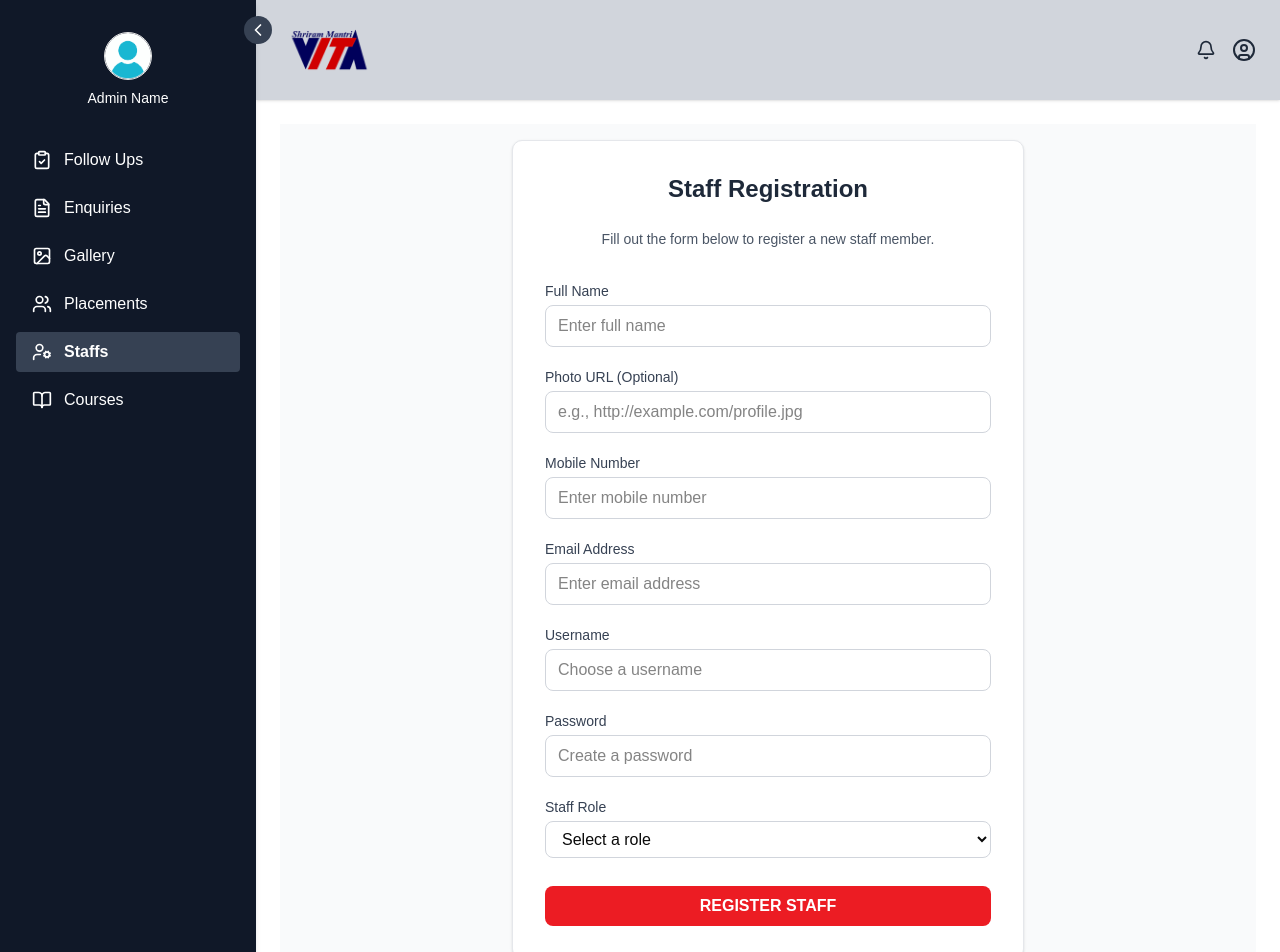
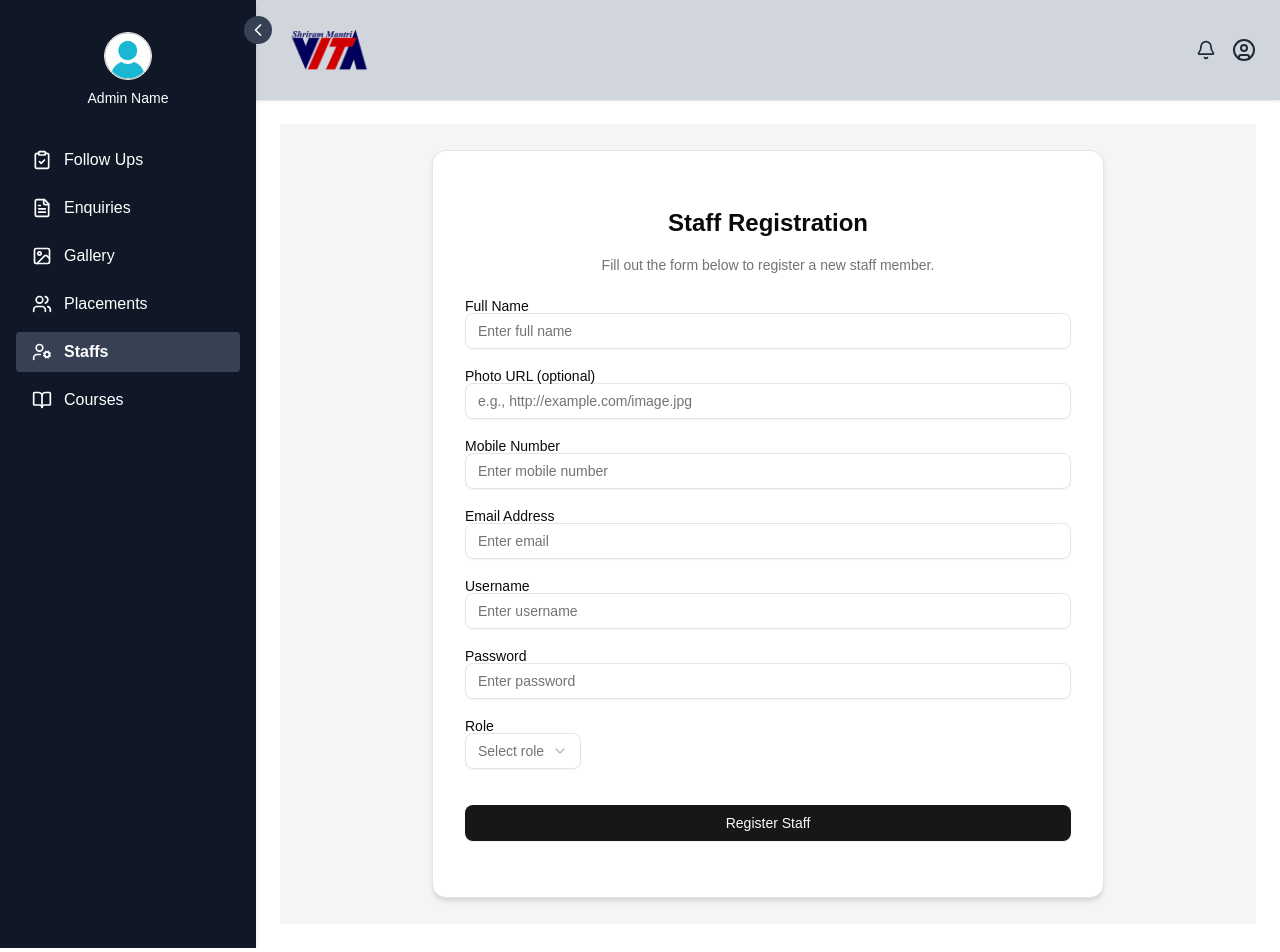
Before and after one commit to Sahilkamble1122/ComputerSeekho_Frontend, a Next.js app in the folder Frontend/Next.Js_repo/computer_sekho/: page /admin/staffs/addstaff in a window 1280 px wide. Shown: the top 952 px of the page. Built offline with nearby package versions, Linux system fonts and the light colour scheme.

Commit message:
admin staff done

```diff
--- a/Frontend/Next.Js_repo/computer_sekho/app/admin/components/Sidebar.jsx
+++ b/Frontend/Next.Js_repo/computer_sekho/app/admin/components/Sidebar.jsx
@@ -18,7 +18,7 @@ const navItems = [
   { name: 'Follow Ups', icon: ClipboardCheck, path: '/admin' },
   { name: 'Enquiries', icon: FileText, path: '/admin/enquiries' },
   { name: 'Gallery', icon: Image, path: '/admin/gallery/album' },
-  { name: 'Placements', icon: Users, path: '/admin/placements' },
+  { name: 'Placements', icon: Users, path: '/admin/placement' },
   { name: 'Staffs', icon: UserCog, path: '/admin/staffs' },
   { name: 'Courses', icon: BookOpen, path: '/admin/courses' },
 ];
--- /dev/null
+++ b/Frontend/Next.Js_repo/computer_sekho/app/admin/staffs/[staffId]/edit.jsx
@@ -0,0 +1,133 @@
+'use client'
+
+import { useEffect, useState } from 'react';
+import { useParams, useRouter } from 'next/navigation';
+import { Input } from '@/components/ui/input';
+import { Button } from '@/components/ui/button';
+import { Label } from '@/components/ui/label';
+import { toast } from 'sonner';
+
+export default function EditStaff() {
+  const { staffId } = useParams();
+  const router = useRouter();
+
+  const [staff, setStaff] = useState({
+    staff_name: '',
+    photo_url: '',
+    staff_mobile: '',
+    staff_email: '',
+    staff_username: '',
+    staff_password: '',
+    staff_role: '',
+  });
+
+  // Fetch existing staff data
+  useEffect(() => {
+    const fetchStaff = async () => {
+      try {
+        const res = await fetch(`/api/staff/${staffId}`); // 🔁 Replace with your API endpoint
+        const data = await res.json();
+        if (!res.ok) throw new Error(data.message);
+        setStaff(data);
+      } catch (error) {
+        toast.error('Failed to fetch staff details');
+      }
+    };
+
+    if (staffId) fetchStaff();
+  }, [staffId]);
+
+  // Handle form submit
+  const handleSubmit = async (e) => {
+    e.preventDefault();
+
+    try {
+      const res = await fetch(`/api/staff/${staffId}`, {
+        method: 'PUT',
+        headers: { 'Content-Type': 'application/json' },
+        body: JSON.stringify(staff),
+      });
+
+      if (!res.ok) throw new Error('Update failed');
+      toast.success('Staff updated successfully');
+      router.push('/admin/staff');
+    } catch (error) {
+      toast.error('Error updating staff');
+    }
+  };
+
+  return (
+    <div className="max-w-xl mx-auto mt-10 bg-white shadow-md p-6 rounded-md">
+      <h2 className="text-xl font-semibold mb-6">Edit Staff</h2>
+      <form onSubmit={handleSubmit} className="space-y-4">
+        <div>
+          <Label>Name</Label>
+          <Input
+            value={staff.staff_name}
+            onChange={(e) => setStaff({ ...staff, staff_name: e.target.value })}
+            required
+          />
+        </div>
+
+        <div>
+          <Label>Mobile</Label>
+          <Input
+            value={staff.staff_mobile}
+            onChange={(e) => setStaff({ ...staff, staff_mobile: e.target.value })}
+            required
+          />
+        </div>
+
+        <div>
+          <Label>Email</Label>
+          <Input
+            value={staff.staff_email}
+            onChange={(e) => setStaff({ ...staff, staff_email: e.target.value })}
+            required
+          />
+        </div>
+
+        <div>
+          <Label>Username</Label>
+          <Input
+            value={staff.staff_username}
+            onChange={(e) => setStaff({ ...staff, staff_username: e.target.value })}
+            required
+          />
+        </div>
+
+        <div>
+          <Label>Password</Label>
+          <Input
+            type="password"
+            value={staff.staff_password}
+            onChange={(e) => setStaff({ ...staff, staff_password: e.target.value })}
+            required
+          />
+        </div>
+
+        <div>
+          <Label>Photo URL</Label>
+          <Input
+            value={staff.photo_url}
+            onChange={(e) => setStaff({ ...staff, photo_url: e.target.value })}
+          />
+        </div>
+
+        <div>
+          <Label>Role</Label>
+          <Input
+            value={staff.staff_role}
+            onChange={(e) => setStaff({ ...staff, staff_role: e.target.value })}
+            placeholder="e.g., Teaching / Non-teaching / Housekeeping"
+            required
+          />
+        </div>
+
+        <Button type="submit" className="w-full">
+          Update Staff
+        </Button>
+      </form>
+    </div>
+  );
+}
--- a/Frontend/Next.Js_repo/computer_sekho/app/admin/staffs/addstaff/page.jsx
+++ b/Frontend/Next.Js_repo/computer_sekho/app/admin/staffs/addstaff/page.jsx
@@ -1,4 +1,9 @@
 'use client';
+import { Card, CardContent } from '@/components/ui/card';
+import { Input } from '@/components/ui/input';
+import { Button } from '@/components/ui/button';
+import { Label } from '@/components/ui/label';
+import { Select, SelectContent, SelectItem, SelectTrigger, SelectValue } from '@/components/ui/select';
 import { useState } from 'react';
 
 export default function StaffRegister() {
@@ -58,135 +63,120 @@ const handleSubmit = async (e) => {
 };
 
   return (
-    <div className="min-h-screen flex items-center justify-center bg-gray-50 p-4">
-      <div className="bg-white p-8 rounded-lg shadow-sm border border-gray-200 w-full max-w-lg">
-        <h2 className="text-2xl font-semibold text-center text-gray-800 mb-6">Staff Registration</h2>
-        <p className="text-center text-gray-600 mb-8 text-sm">Fill out the form below to register a new staff member.</p>
+    <div className="min-h-screen flex items-center justify-center bg-muted p-6">
+      <Card className="w-full max-w-2xl border shadow-md">
+        <CardContent className="p-8">
+          <h2 className="text-2xl font-bold text-center mb-4">Staff Registration</h2>
+          <p className="text-sm text-muted-foreground text-center mb-6">
+            Fill out the form below to register a new staff member.
+          </p>
 
           <form onSubmit={handleSubmit} className="space-y-5">
-          {/* Staff Name */}
+            {/* Full Name */}
             <div>
-            <label htmlFor="staff_name" className="block text-sm font-medium text-gray-700 mb-1">Full Name</label>
-            <input
-              type="text"
+              <Label htmlFor="staff_name">Full Name</Label>
+              <Input
                 id="staff_name"
                 name="staff_name"
                 placeholder="Enter full name"
                 value={formData.staff_name}
                 onChange={handleChange}
-              className="w-full px-3 py-2 border border-gray-300 rounded-md focus:outline-none focus:ring-1 focus:ring-blue-500"
                 required
               />
             </div>
 
             {/* Photo URL */}
             <div>
-            <label htmlFor="photo_url" className="block text-sm font-medium text-gray-700 mb-1">Photo URL (Optional)</label>
-            <input
-              type="url"
+              <Label htmlFor="photo_url">Photo URL (optional)</Label>
+              <Input
                 id="photo_url"
                 name="photo_url"
-              placeholder="e.g., http://example.com/profile.jpg"
+                placeholder="e.g., http://example.com/image.jpg"
                 value={formData.photo_url}
                 onChange={handleChange}
-              className="w-full px-3 py-2 border border-gray-300 rounded-md focus:outline-none focus:ring-1 focus:ring-blue-500"
               />
             </div>
 
-          {/* Staff Mobile */}
+            {/* Mobile */}
             <div>
-            <label htmlFor="staff_mobile" className="block text-sm font-medium text-gray-700 mb-1">Mobile Number</label>
-            <input
-              type="tel"
+              <Label htmlFor="staff_mobile">Mobile Number</Label>
+              <Input
                 id="staff_mobile"
                 name="staff_mobile"
                 placeholder="Enter mobile number"
+                type="tel"
                 value={formData.staff_mobile}
                 onChange={handleChange}
-              className="w-full px-3 py-2 border border-gray-300 rounded-md focus:outline-none focus:ring-1 focus:ring-blue-500"
                 required
               />
             </div>
 
-          {/* Staff Email */}
+            {/* Email */}
             <div>
-            <label htmlFor="staff_email" className="block text-sm font-medium text-gray-700 mb-1">Email Address</label>
-            <input
-              type="email"
+              <Label htmlFor="staff_email">Email Address</Label>
+              <Input
                 id="staff_email"
                 name="staff_email"
-              placeholder="Enter email address"
+                placeholder="Enter email"
+                type="email"
                 value={formData.staff_email}
                 onChange={handleChange}
-              className="w-full px-3 py-2 border border-gray-300 rounded-md focus:outline-none focus:ring-1 focus:ring-blue-500"
                 required
               />
             </div>
 
-          {/* Staff Username */}
+            {/* Username */}
             <div>
-            <label htmlFor="staff_username" className="block text-sm font-medium text-gray-700 mb-1">Username</label>
-            <input
-              type="text"
+              <Label htmlFor="staff_username">Username</Label>
+              <Input
                 id="staff_username"
                 name="staff_username"
-              placeholder="Choose a username"
+                placeholder="Enter username"
                 value={formData.staff_username}
                 onChange={handleChange}
-              className="w-full px-3 py-2 border border-gray-300 rounded-md focus:outline-none focus:ring-1 focus:ring-blue-500"
                 required
               />
             </div>
 
-          {/* Staff Password */}
+            {/* Password */}
             <div>
-            <label htmlFor="staff_password" className="block text-sm font-medium text-gray-700 mb-1">Password</label>
-            <input
-              type="password"
+              <Label htmlFor="staff_password">Password</Label>
+              <Input
                 id="staff_password"
                 name="staff_password"
-              placeholder="Create a password"
+                placeholder="Enter password"
+                type="password"
                 value={formData.staff_password}
                 onChange={handleChange}
-              className="w-full px-3 py-2 border border-gray-300 rounded-md focus:outline-none focus:ring-1 focus:ring-blue-500"
                 required
               />
             </div>
 
             {/* Staff Role */}
             <div>
-            <label htmlFor="staff_role" className="block text-sm font-medium text-gray-700 mb-1">Staff Role</label>
-            <select
-              id="staff_role"
-              name="staff_role"
+              <Label htmlFor="staff_role">Role</Label>
+              <Select
                 value={formData.staff_role}
-              onChange={handleChange}
-              className="w-full px-3 py-2 border border-gray-300 rounded-md focus:outline-none focus:ring-1 focus:ring-blue-500 bg-white"
+                onValueChange={(value) =>
+                  setFormData((prev) => ({ ...prev, staff_role: value }))
+                }
                 required
               >
-              <option value="">Select a role</option>
-              <option value="Teaching">Teaching Staff</option>
-              <option value="NonTeaching">Non Teaching</option>
-              <option value="HouseKeeping">Ho use Keeping</option>
-            </select>
+                <SelectTrigger>
+                  <SelectValue placeholder="Select role" />
+                </SelectTrigger>
+                <SelectContent>
+                  <SelectItem value="Teaching">Teaching</SelectItem>
+                  <SelectItem value="NonTeaching">Non Teaching</SelectItem>
+                  <SelectItem value="HouseKeeping">House Keeping</SelectItem>
+                </SelectContent>
+              </Select>
             </div>
 
-          <div className="text-center pt-2">
-            <button
-              type="submit"
-              // Custom inline style for RGB color
-              style={{ backgroundColor: 'rgb(236,28,35)', color: 'white' }}
-              className="w-full py-2 px-4 font-semibold rounded-md focus:outline-none focus:ring-2 focus:ring-offset-2 transition-colors duration-200"
-              // Adding a custom hover style using Tailwind's arbitrary variant or a separate class
-              // For a simple demo, we'll keep the hover simple, or use a custom CSS class if needed
-              onMouseOver={(e) => e.currentTarget.style.backgroundColor = 'rgb(200, 24, 30)'} // Darker red on hover
-              onMouseOut={(e) => e.currentTarget.style.backgroundColor = 'rgb(236,28,35)'} // Original red
-            >
-              REGISTER STAFF
-            </button>
-          </div>
+            <Button type="submit" className="w-full mt-4">Register Staff</Button>
           </form>
-      </div>
+        </CardContent>
+      </Card>
     </div>
   );
 }
--- a/Frontend/Next.Js_repo/computer_sekho/app/admin/staffs/page.jsx
+++ b/Frontend/Next.Js_repo/computer_sekho/app/admin/staffs/page.jsx
@@ -0,0 +1,100 @@
+'use client';
+
+import { useEffect, useState } from 'react';
+import Link from 'next/link';
+import { Button } from '@/components/ui/button';
+import { Pencil, Trash } from 'lucide-react';
+import { toast } from 'sonner';
+
+const ManageStaffPage = () => {
+  const [staffList, setStaffList] = useState([]);
+  const [loading, setLoading] = useState(true);
+
+  // Fetch all staff records
+  useEffect(() => {
+    const fetchStaff = async () => {
+      try {
+        const res = await fetch('http://localhost:8080/api/staff'); // <-- Replace with actual API endpoint
+        if (!res.ok) throw new Error('Failed to fetch');
+        const data = await res.json();
+        setStaffList(data);
+      } catch (error) {
+        toast.error('Failed to load staff data');
+      } finally {
+        setLoading(false);
+      }
+    };
+
+    fetchStaff();
+  }, []);
+
+  // Delete staff member
+  const handleDelete = async (id) => {
+    const confirm = window.confirm('Are you sure you want to delete this staff member?');
+    if (!confirm) return;
+
+    try {
+      const res = await fetch(`http://localhost:8080/api/staff/${id}`, {
+        method: 'DELETE',
+      });
+
+      if (!res.ok) throw new Error('Delete failed');
+
+      setStaffList((prev) => prev.filter((staff) => staff.staffId !== id));
+      toast.success('Staff deleted successfully');
+    } catch (error) {
+      toast.error('Failed to delete staff');
+    }
+  };
+
+  return (
+    <div className="p-6">
+      <div className="flex justify-between items-center mb-6">
+        <h1 className="text-2xl font-bold">Manage Staff</h1>
+        <Button asChild>
+          <Link href="/admin/staffs/addstaff">+ Add Staff</Link>
+        </Button>
+      </div>
+
+      {loading ? (
+        <p>Loading staff...</p>
+      ) : staffList.length === 0 ? (
+        <p>No staff found.</p>
+      ) : (
+        <div className="overflow-x-auto">
+          <table className="min-w-full bg-white shadow-md rounded">
+            <thead className="bg-gray-100">
+              <tr>
+                <th className="text-left px-4 py-2">Name</th>
+                <th className="text-left px-4 py-2">Role</th>
+                <th className="text-left px-4 py-2">Mobile</th>
+                <th className="text-left px-4 py-2">Email</th>
+                <th className="text-left px-4 py-2">Actions</th>
+              </tr>
+            </thead>
+            <tbody>
+              {staffList.map((staff) => (
+                <tr key={staff.staffId} className="border-t">
+                  <td className="px-4 py-2">{staff.staffName}</td>
+                  <td className="px-4 py-2">{staff.staffRole}</td>
+                  <td className="px-4 py-2">{staff.staffMobile}</td>
+                  <td className="px-4 py-2">{staff.staffEmail}</td>
+                  <td className="px-4 py-2 flex gap-2">
+                    <Button asChild variant="outline" size="sm">
+                      <Link href={`/admin/staff/${staff.staffId}/edit`}><Pencil size={16} /></Link>
+                    </Button>
+                    <Button variant="destructive" size="sm" onClick={() => handleDelete(staff.staffId)}>
+                      <Trash size={16} />
+                    </Button>
+                  </td>
+                </tr>
+              ))}
+            </tbody>
+          </table>
+        </div>
+      )}
+    </div>
+  );
+};
+
+export default ManageStaffPage;
```
Also changed, not shown: Frontend/Next.Js_repo/computer_sekho/app/admin/registration/page.jsx (+1 -20 lines). Lines whose indentation alone changed are shown as unchanged.
